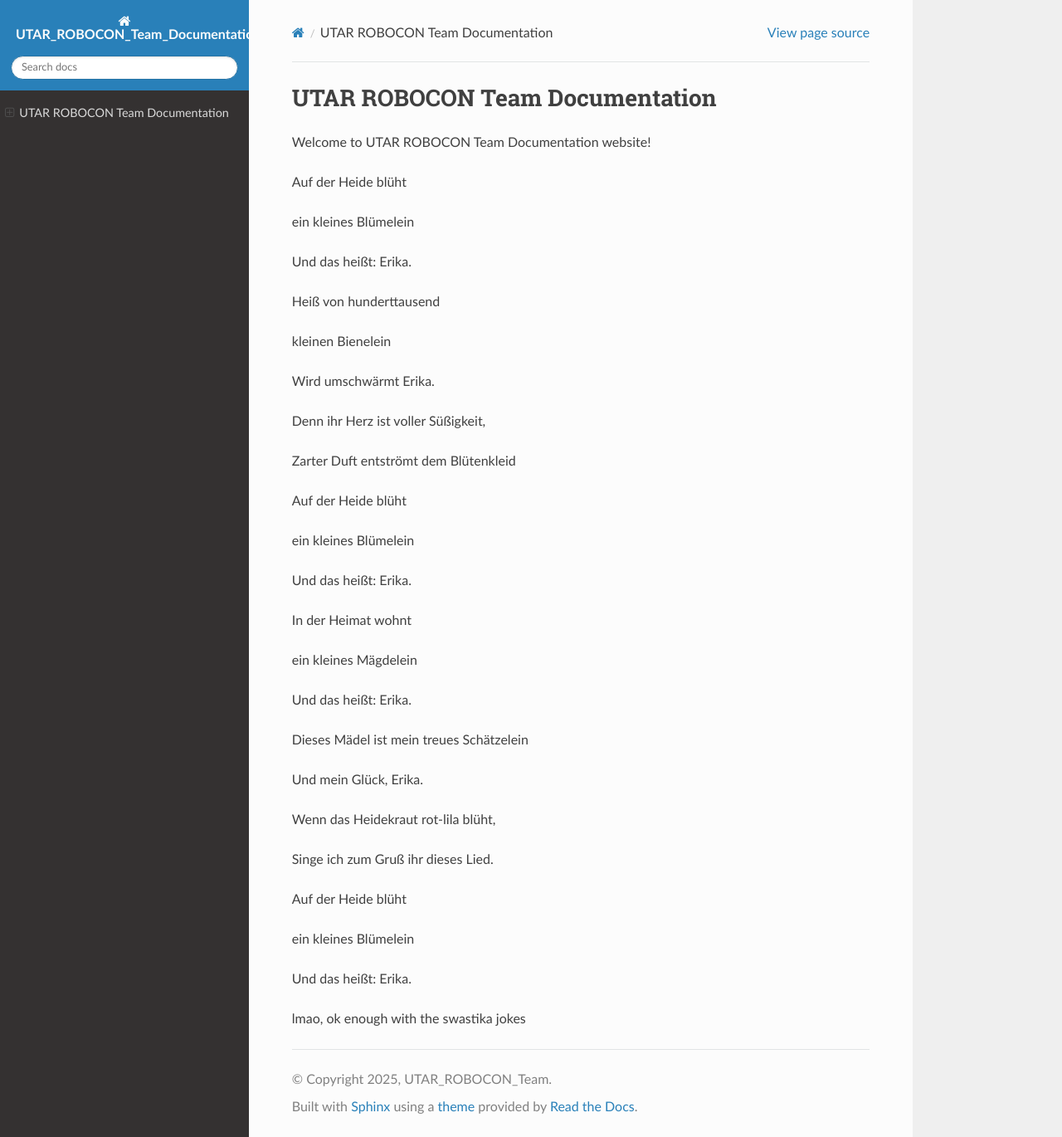
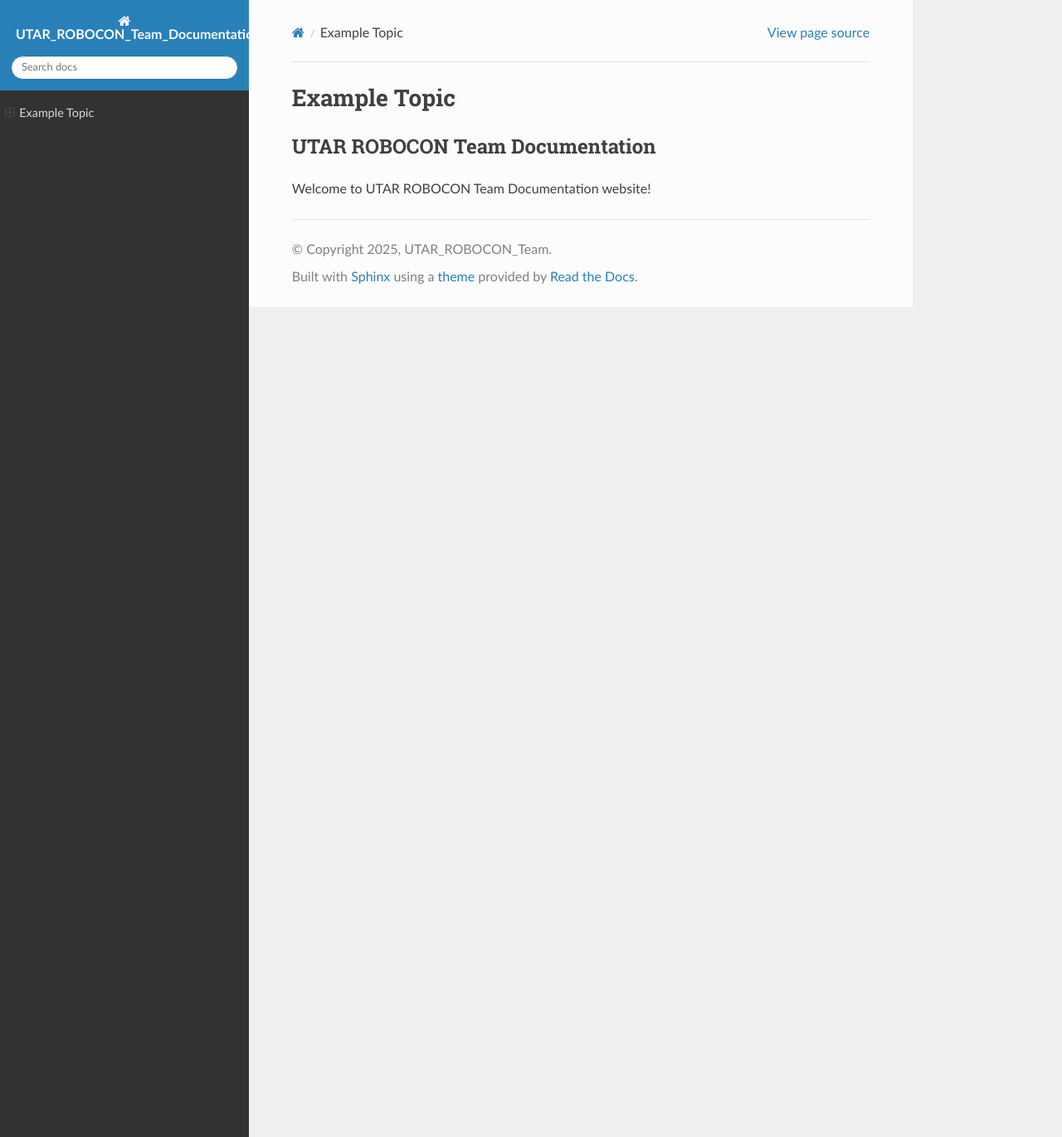
Before and after one commit to utarRoboconTeam/UTAR-ROBOCON-Team-Documentation, a Sphinx documentation site: the page built from source/index.rst, in a window 1280 px wide and 1370 px high. Shown: the whole window at 83% size. Built offline with Sphinx 7.4.7 and the Read the Docs theme 3.1.0, drawn with Linux system fonts in a browser that asks for light colours; pages that are not in the unit, such as notebooks, are missing from menus.

Commit message:
try topic

```diff
--- a/source/index.rst
+++ b/source/index.rst
@@ -2,58 +2,17 @@
    sphinx-quickstart on Fri Jan 10 05:44:38 2025.
    You can adapt this file completely to your liking, but it should at least
    contain the root `toctree` directive.
+
+Example Topic
+###########
+
 
 UTAR ROBOCON Team Documentation
 =============================================
 
 Welcome to UTAR ROBOCON Team Documentation website!
 
-Auf der Heide blüht
 
-ein kleines Blümelein
-
-Und das heißt: Erika.
-
-Heiß von hunderttausend
-
-kleinen Bienelein
-
-Wird umschwärmt Erika.
-
-Denn ihr Herz ist voller Süßigkeit,
-
-Zarter Duft entströmt dem Blütenkleid
-
-Auf der Heide blüht
-
-ein kleines Blümelein
-
-Und das heißt: Erika.
-
-
-
-In der Heimat wohnt
-
-ein kleines Mägdelein
-
-Und das heißt: Erika.
-
-Dieses Mädel ist mein treues Schätzelein
-
-Und mein Glück, Erika.
-
-Wenn das Heidekraut rot-lila blüht,
-
-Singe ich zum Gruß ihr dieses Lied.
-
-Auf der Heide blüht
-
-ein kleines Blümelein
-
-
-Und das heißt: Erika.
-
-lmao, ok enough with the swastika jokes
 
 .. toctree::
    :maxdepth: 2
```
